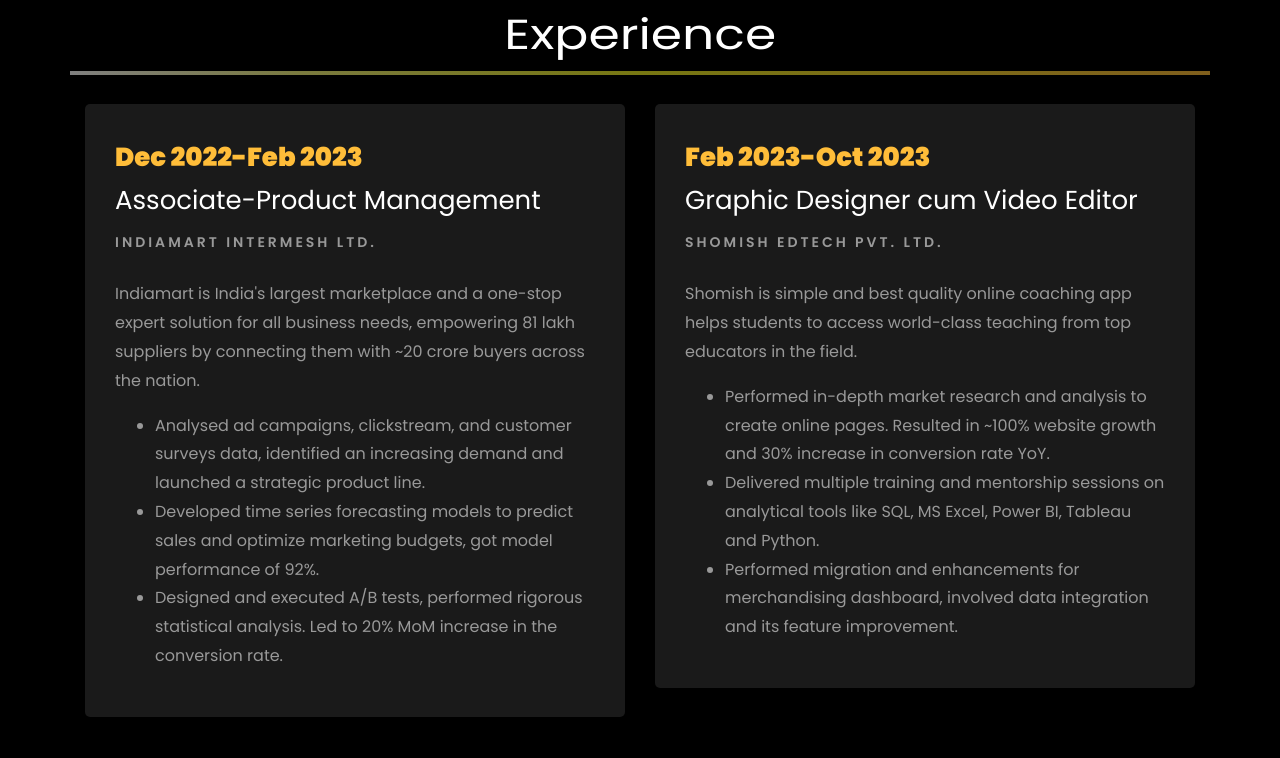
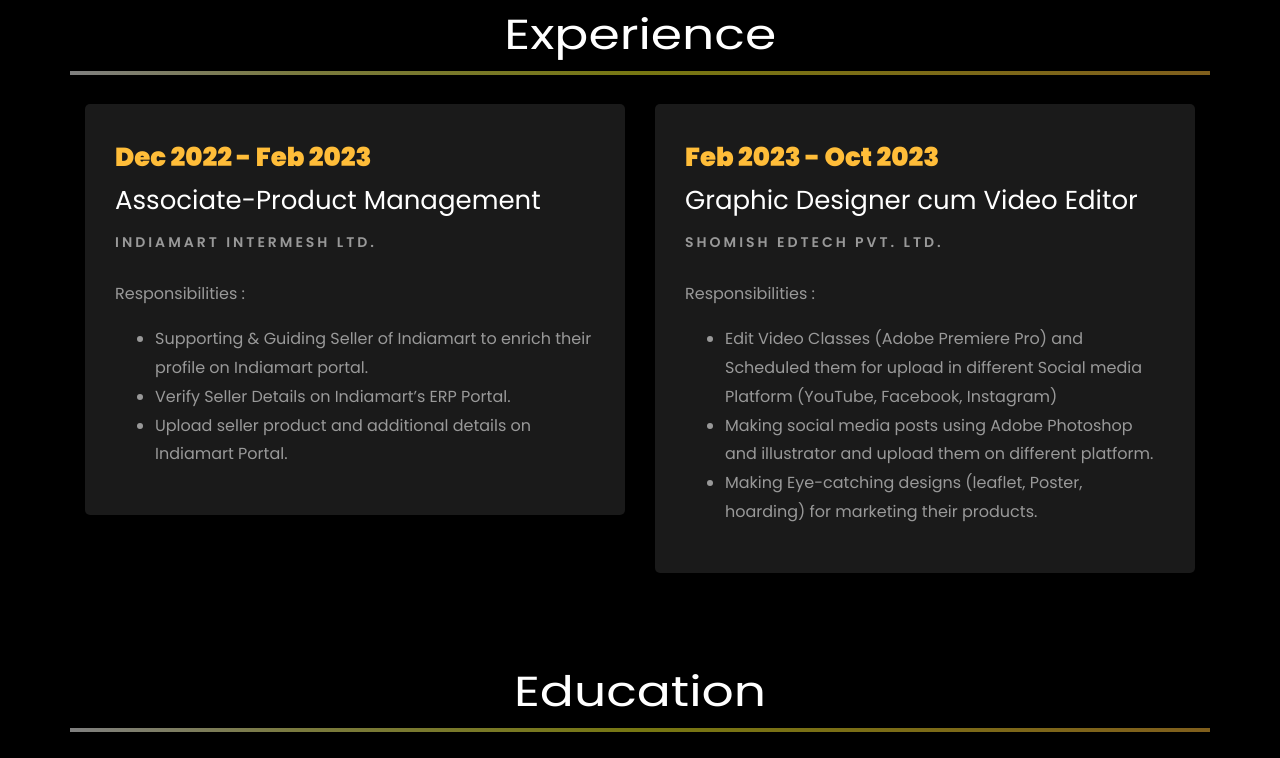
Before and after one commit to diptamandebnath/resume, a plain HTML site: page index.html in a window 1280 px wide. Shown: the part 1973-2731 px from the top of the page. Drawn offline with Linux system fonts and the light colour scheme; animation ran at ten frames a second; files whose address does not match are found by name.

Commit message:
Update index.html

```diff
--- a/index.html
+++ b/index.html
@@ -326,14 +326,14 @@ growth.</p>
 		<div class="row">
 				<div class="col-md-6">
 					<div class="resume-wrap ftco-animate">
-						<span class="date">Dec 2022-Feb 2023</span>
+						<span class="date">Dec 2022 - Feb 2023</span>
 						<h2>Associate-Product Management</h2>
 						<span class="position">Indiamart Intermesh Ltd.</span>
-						<p class="mt-4">Indiamart is India's largest marketplace and a one-stop expert solution for all business needs, empowering 81 lakh suppliers by connecting them with ~20 crore buyers across the nation.
+						<p class="mt-4">Responsibilities :
 							<ul>
-								<li>Analysed ad campaigns, clickstream, and customer surveys data, identified an increasing demand and launched a strategic product line.</li>
-								<li>Developed time series forecasting models to predict sales and optimize marketing budgets, got model performance of 92%.</li>
-								<li>Designed and executed A/B tests, performed rigorous statistical analysis. Led to 20% MoM increase in the conversion rate.</li>
+								<li>Supporting & Guiding Seller of Indiamart to enrich their profile on Indiamart portal.</li>
+								<li>Verify Seller Details on Indiamart’s ERP Portal.</li>
+								<li>Upload seller product and additional details on Indiamart Portal.</li>
 							</ul>
 						</p>
 					</div>
@@ -342,14 +342,14 @@ growth.</p>
 
 				<div class="col-md-6">
 					<div class="resume-wrap ftco-animate">
-						<span class="date">Feb 2023-Oct 2023</span>
+						<span class="date">Feb 2023 - Oct 2023</span>
 						<h2>Graphic Designer cum Video Editor</h2>
 						<span class="position">Shomish Edtech Pvt. Ltd.</span>
-						<p class="mt-4">Shomish is simple and best quality online coaching app helps students to access world-class teaching from top educators in the field.
+						<p class="mt-4">Responsibilities :
 							<ul>
-								<li>Performed in-depth market research and analysis to create online pages. Resulted in ~100% website growth and 30% increase in conversion rate YoY.</li>
-								<li>Delivered multiple training and mentorship sessions on analytical tools like SQL, MS Excel, Power BI, Tableau and Python.</li>
-								<li>Performed migration and enhancements for merchandising dashboard, involved data integration and its feature improvement.</li>
+								<li>Edit Video Classes (Adobe Premiere Pro) and Scheduled them for upload in different Social media Platform (YouTube, Facebook, Instagram)</li>
+								<li>Making social media posts using Adobe Photoshop and illustrator and upload them on different platform.</li>
+								<li>Making Eye-catching designs (leaflet, Poster, hoarding) for marketing their products.</li>
 							</ul>
 						</p>
 					</div>
```
